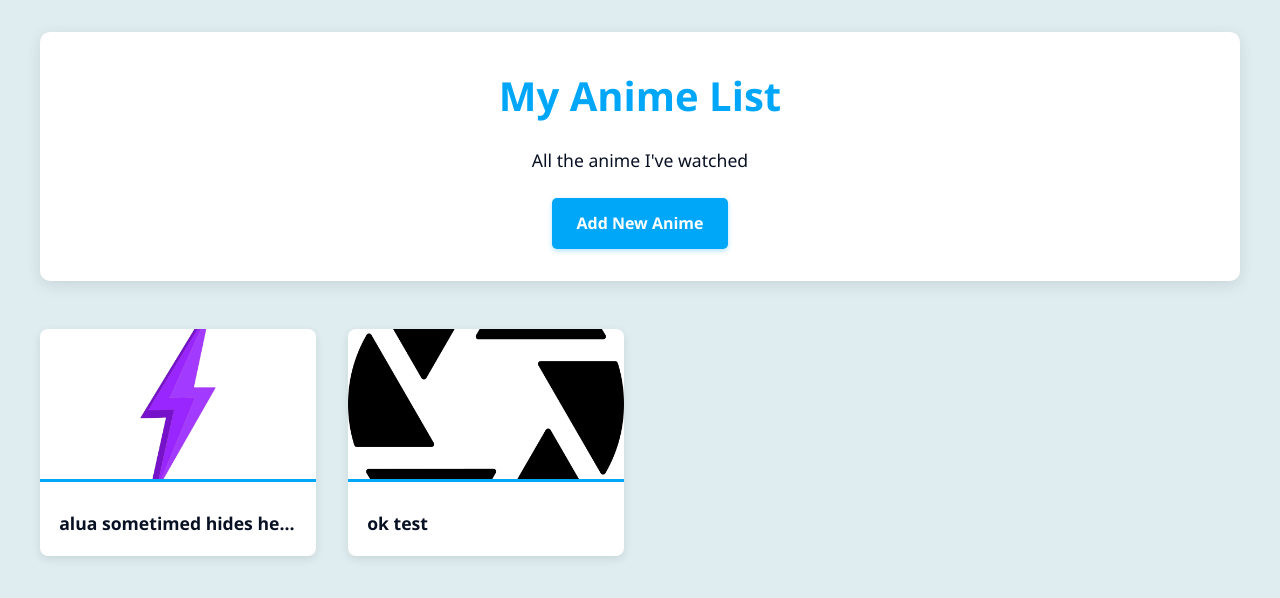
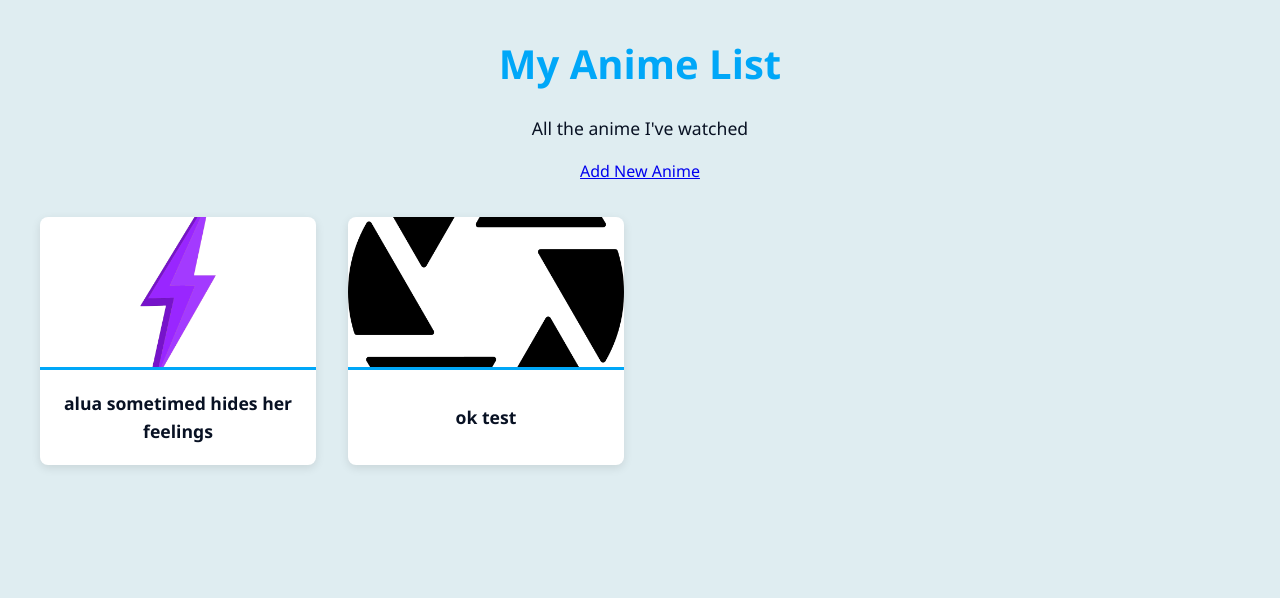
Before and after one commit to realxenocide/anime-showcase, a plain HTML site: page index.html in a window 1280 px wide. Drawn offline with Linux system fonts and the light colour scheme.

Commit message:
Update style.css

```diff
--- a/style.css
+++ b/style.css
@@ -25,49 +25,21 @@ body {
     padding: 2rem;
 }
 
-/* HEADER STYLES */
+/* MAIN PAGE HEADER */
 .header {
     text-align: center;
-    margin-bottom: 3rem;
-    padding: 2rem;
-    background: var(--white);
-    border-radius: 10px;
-    box-shadow: 0 4px 15px rgba(0, 0, 0, 0.1);
+    margin-bottom: 2rem;
 }
 
 .header h1 {
     margin: 0;
     font-size: 2.5rem;
     color: var(--primary);
-    margin-bottom: 0.5rem;
 }
 
 .header p {
     color: var(--dark-text);
     font-size: 1.1rem;
-    margin-bottom: 1.5rem;
-}
-
-/* BUTTON/LINK STYLES */
-.admin-link, .button {
-    display: inline-block;
-    padding: 0.8rem 1.5rem;
-    background: var(--primary);
-    color: white;
-    text-decoration: none;
-    font-weight: 600;
-    border-radius: 5px;
-    transition: all 0.3s ease;
-    box-shadow: 0 2px 5px rgba(0, 167, 248, 0.3);
-    border: none;
-    cursor: pointer;
-    font-size: 1rem;
-}
-
-.admin-link:hover, .button:hover {
-    background: #0087d1;
-    transform: translateY(-2px);
-    box-shadow: 0 4px 8px rgba(0, 167, 248, 0.3);
 }
 
 /* ANIME GRID STYLES */
@@ -83,6 +55,8 @@ body {
     overflow: hidden;
     box-shadow: 0 3px 10px rgba(0, 0, 0, 0.1);
     transition: all 0.3s ease;
+    display: flex;
+    flex-direction: column;
 }
 
 .anime-card:hover {
@@ -99,15 +73,18 @@ body {
 
 .anime-info {
     padding: 1.2rem;
+    display: flex;
+    justify-content: center;
+    align-items: center;
+    flex-grow: 1;
+    text-align: center;
 }
 
 .anime-info h3 {
     margin: 0;
     font-size: 1.1rem;
     color: var(--dark-text);
-    white-space: nowrap;
-    overflow: hidden;
-    text-overflow: ellipsis;
+    width: 100%;
 }
 
 .empty-state {
@@ -123,13 +100,13 @@ body {
     margin-bottom: 1rem;
 }
 
-/* FORM STYLES */
+/* FORM PAGE STYLES */
 .form-container {
     max-width: 500px;
-    margin: 3rem auto;
+    margin: 2rem auto;
     padding: 2rem;
     background: var(--white);
-    border-radius: 10px;
+    border-radius: 8px;
     box-shadow: 0 4px 15px rgba(0, 0, 0, 0.1);
 }
 
@@ -158,7 +135,25 @@ body {
     padding: 0.5rem;
 }
 
-/* MESSAGE STYLES */
+.button {
+    display: block;
+    width: 100%;
+    padding: 0.8rem;
+    background: var(--primary);
+    color: white;
+    text-decoration: none;
+    font-weight: 600;
+    border-radius: 5px;
+    border: none;
+    cursor: pointer;
+    font-size: 1rem;
+    transition: background 0.3s ease;
+}
+
+.button:hover {
+    background: #0087d1;
+}
+
 .message {
     padding: 1rem;
     margin-top: 1rem;
@@ -179,7 +174,6 @@ body {
     border: 1px solid var(--error);
 }
 
-/* LOADING STATE */
 #submit-btn[disabled] {
     opacity: 0.7;
     cursor: not-allowed;
```
